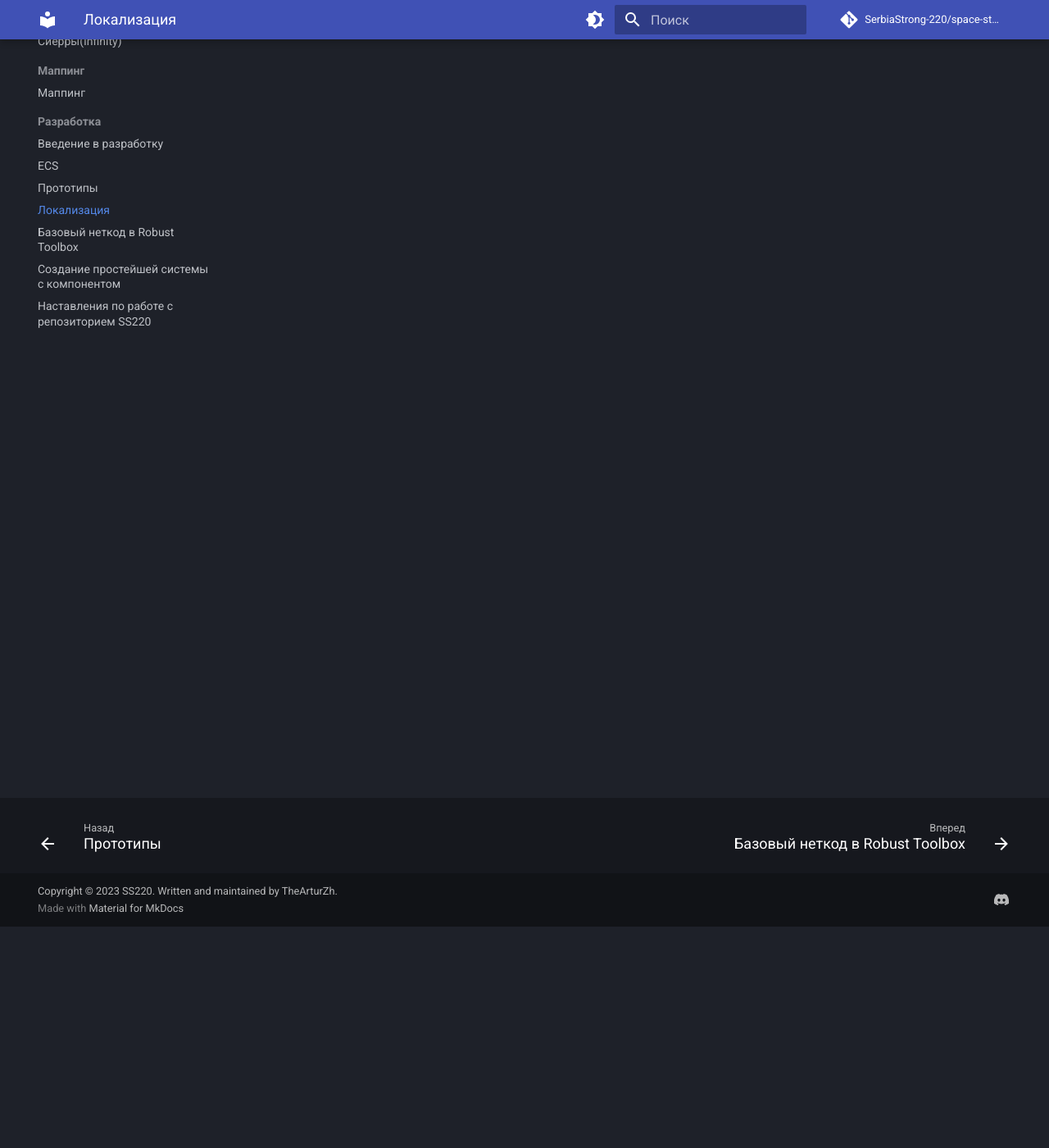
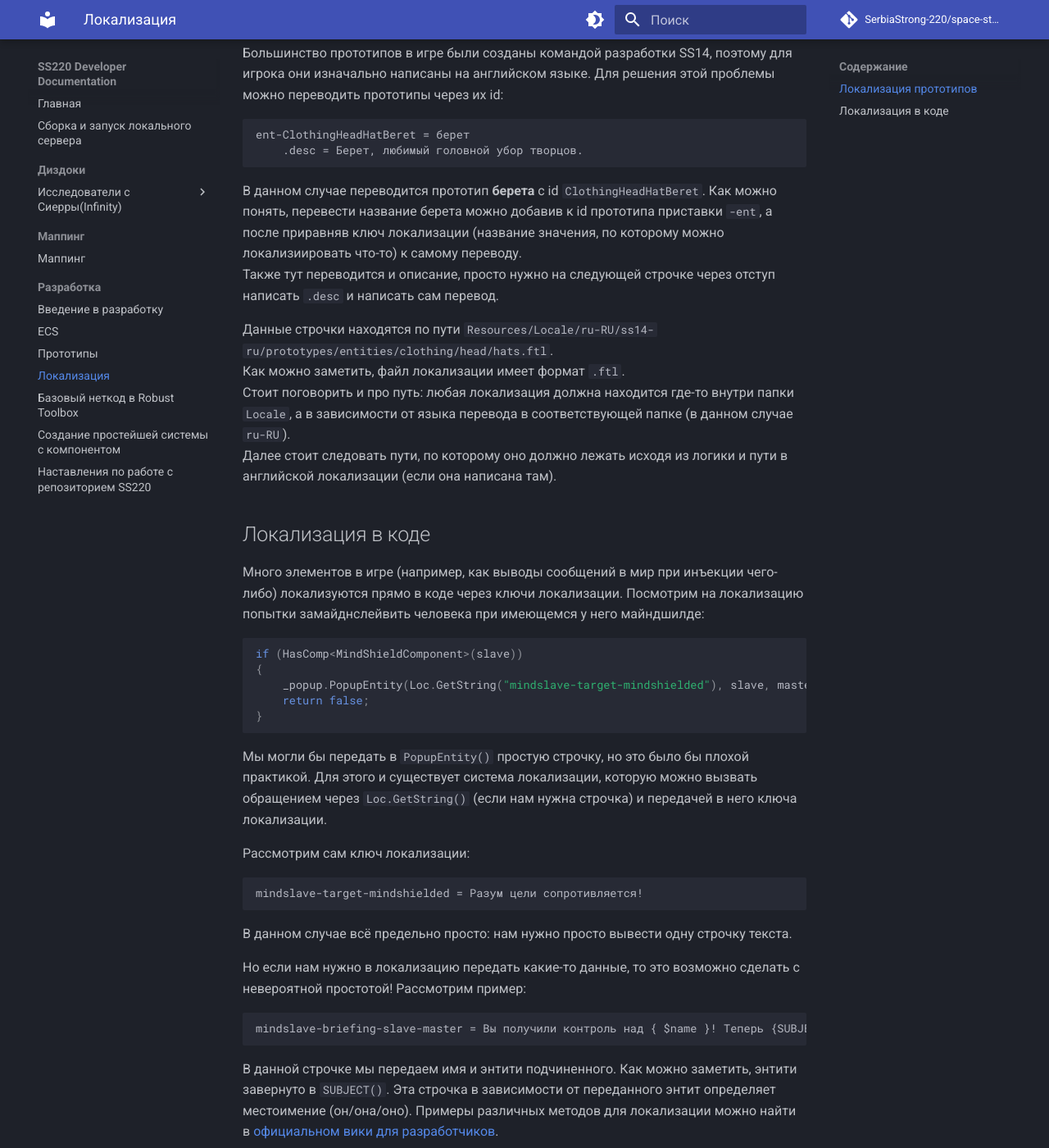
Before and after one commit to SerbiaStrong-220/ss220-docs, an MkDocs documentation site: the page built from docs/development/localisation.md, in a window 1280 px wide and 1400 px high, scrolled down 270 px. Shown: the whole window at 82% size. Built offline with MkDocs 1.6.1 and Material for MkDocs 9.7.7, drawn with Linux system fonts in a browser that asks for light colours; comment, search, counter and statistics services are not loaded; some of the changed text lies outside the part shown.

Commit message:
Completed the localisation page

````diff
--- a/docs/development/localisation.md
+++ b/docs/development/localisation.md
@@ -1 +1,52 @@
 # Локализация
+
+Локализация является важной частью любой игры, особенно SS14.
+Локализацию в игре можно производить на уровне кода и на уровне прототипов.
+
+## Локализация прототипов
+
+Большинство прототипов в игре были созданы командой разработки SS14, поэтому для игрока они изначально написаны на английском языке. Для решения этой проблемы можно переводить прототипы через их id:
+```
+ent-ClothingHeadHatBeret = берет
+    .desc = Берет, любимый головной убор творцов.
+```
+В данном случае переводится прототип **берета** с id `ClothingHeadHatBeret`. Как можно понять, перевести название берета можно добавив к id прототипа приставки `-ent`, а после приравняв ключ локализации (название значения, по которому можно локализиировать что-то) к самому переводу.
+Также тут переводится и описание, просто нужно на следующей строчке через отступ написать `.desc` и написать сам перевод.
+
+Данные строчки находятся по пути `Resources/Locale/ru-RU/ss14-ru/prototypes/entities/clothing/head/hats.ftl`.
+Как можно заметить, файл локализации имеет формат `.ftl`.
+Стоит поговорить и про путь: любая локализация должна находится где-то внутри папки `Locale`, а в зависимости от языка перевода в соответствующей папке (в данном случае `ru-RU`).
+Далее стоит следовать пути, по которому оно должно лежать исходя из логики и пути в английской локализации (если она написана там).
+
+## Локализация в коде
+
+Много элементов в игре (например, как выводы сообщений в мир при инъекции чего-либо) локализуются прямо в коде через ключи локализации.
+Посмотрим на локализацию попытки замайднслейвить человека при имеющемся у него майндшилде:
+```csharp
+if (HasComp<MindShieldComponent>(slave))
+{
+	_popup.PopupEntity(Loc.GetString("mindslave-target-mindshielded"), slave, master);
+    return false;
+}
+
+```
+Мы могли бы передать в `PopupEntity()` простую строчку, но это было бы плохой практикой. Для этого и существует система локализации, которую можно вызвать обращением через `Loc.GetString()` (если нам нужна строчка) и передачей в него ключа локализации.
+
+Рассмотрим сам ключ локализации:
+```
+mindslave-target-mindshielded = Разум цели сопротивляется!
+```
+В данном случае всё предельно просто: нам нужно просто вывести одну строчку текста.
+
+Но если нам нужно в локализацию передать какие-то данные, то это возможно сделать с невероятной простотой! Рассмотрим пример:
+```
+mindslave-briefing-slave-master = Вы получили контроль над { $name }! Теперь {SUBJECT($ent)} подчиняется вашей воле.
+```
+В данной строчке мы передаем имя и энтити подчиненного. Как можно заметить, энтити завернуто в `SUBJECT()`. Эта строчка в зависимости от переданного энтит определяет местоимение (он/она/оно). Примеры различных методов для локализации можно найти в [официальном вики для разработчиков](https://docs.spacestation14.com/en/ss14-by-example/fluent-and-localization.html#function-rundown).
+
+Перейдём к исполнению этой строчки в коде:
+```csharp
+var briefingMaster = Loc.GetString("mindslave-briefing-slave-master", ("name", mindComp.CharacterName), ("ent", slave));
+_popup.PopupEntity(briefingMaster, slave, master);
+```
+Заместо плейсхолдеров нужно просто передать значения переменных (в данном случае `name` - это `string`, а `ent` - это `EntityUid`).
````
